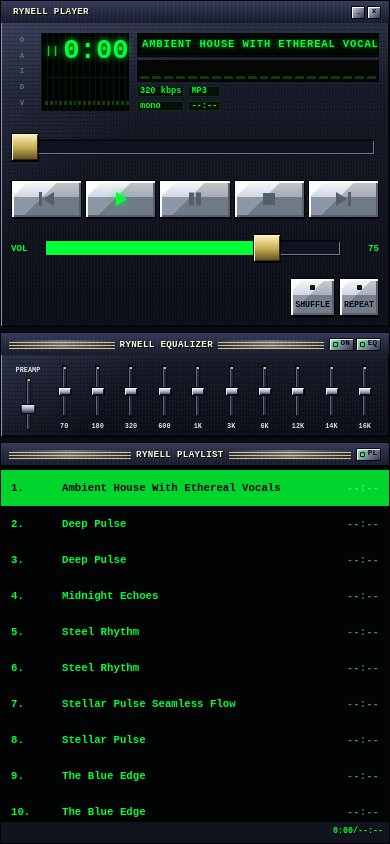
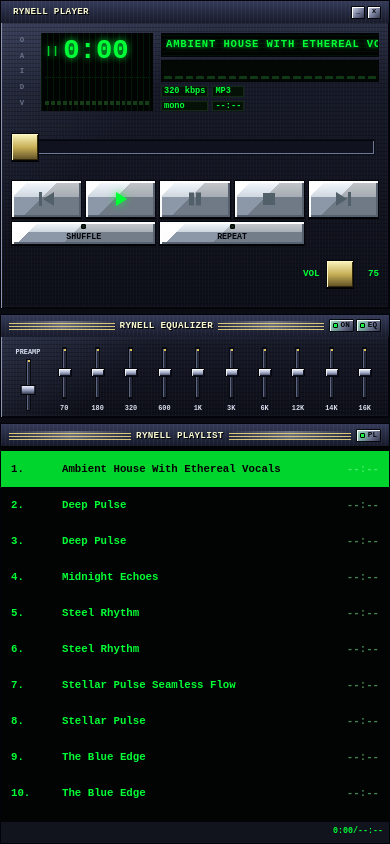
Before and after one commit to tompat1/musicplayer, a React (Vite) app: page / in a window 390 px wide. Built offline with nearby package versions, Linux system fonts and the light colour scheme.

Commit message:
feat: add shuffle and repeat buttons to WinampMiniPlayer and adjust layout styles

```diff
--- a/src/components/AudioPlayer.jsx
+++ b/src/components/AudioPlayer.jsx
@@ -575,17 +575,14 @@ function WinampMiniPlayer({
             <button type="button" onClick={onNext} title="Next track">
               <WinampTransportIcon type="next" />
             </button>
+            <WinampLedButton active={shuffle} onClick={onToggleShuffle}>SHUFFLE</WinampLedButton>
+            <WinampLedButton active={repeat} onClick={onToggleRepeat}>REPEAT</WinampLedButton>
           </div>
 
           <div className="winamp-volume">
             <span>VOL</span>
             <Slider label="Miniplayer volume" value={volume} onChange={onVolumeChange} />
             <strong>{Math.round(volume * 100)}</strong>
-          </div>
-
-          <div className="winamp-mode-buttons">
-            <WinampLedButton active={shuffle} onClick={onToggleShuffle}>SHUFFLE</WinampLedButton>
-            <WinampLedButton active={repeat} onClick={onToggleRepeat}>REPEAT</WinampLedButton>
           </div>
         </div>
       </section>
--- a/src/styles.css
+++ b/src/styles.css
@@ -1866,7 +1866,7 @@ h1 {
 
 .winamp-player-body {
   display: grid;
-  grid-template-columns: 18px 72px minmax(0, 1fr);
+  grid-template-columns: 18px 92px minmax(0, 1fr);
   gap: 7px;
   padding: 8px 8px 3px;
 }
@@ -2018,21 +2018,20 @@ h1 {
 
 .winamp-bottom-row {
   display: grid;
-  grid-template-columns: minmax(0, 1fr) 76px;
-  gap: 6px 8px;
+  grid-template-columns: minmax(0, 1fr);
+  gap: 5px;
   align-items: center;
   padding: 2px 8px 8px;
 }
 
 .winamp-controls {
   display: grid;
-  grid-template-columns: repeat(5, 1fr);
+  grid-template-columns: repeat(5, 28px) repeat(2, minmax(55px, 1fr));
   gap: 3px;
   padding: 0;
 }
 
-.winamp-controls button,
-.winamp-mode-buttons button {
+.winamp-controls button {
   min-height: 20px;
   padding: 2px 4px;
   cursor: pointer;
@@ -2053,8 +2052,7 @@ h1 {
   text-shadow: none;
 }
 
-.winamp-controls button:hover,
-.winamp-mode-buttons button:hover {
+.winamp-controls button:hover {
   color: var(--skin-button-ink);
   filter: brightness(1.08);
 }
@@ -2071,8 +2069,7 @@ h1 {
   filter: drop-shadow(0 0 4px rgba(0, 255, 54, 0.82));
 }
 
-.winamp-controls button:active,
-.winamp-mode-buttons button:active {
+.winamp-controls button:active {
   background:
     linear-gradient(135deg, #2b3048 0 20%, #707995 48%, #d8ddea 100%);
 }
@@ -2158,6 +2155,8 @@ h1 {
 }
 
 .winamp-volume {
+  justify-self: end;
+  width: 76px;
   display: grid;
   grid-template-columns: 1fr;
   gap: 2px;
@@ -2185,22 +2184,18 @@ h1 {
   box-shadow: none;
 }
 
-.winamp-mode-buttons {
-  grid-column: 1 / -1;
-  display: flex;
-  justify-content: flex-end;
+.winamp-controls .winamp-led-button {
+  min-height: 17px;
+  justify-content: start;
   gap: 4px;
-}
-
-.winamp-mode-buttons button {
-  min-height: 17px;
+  padding-inline: 5px;
   color: var(--skin-button-ink);
   background:
     linear-gradient(135deg, rgba(255, 255, 255, 0.98) 0 16%, transparent 16% 44%, rgba(0, 0, 0, 0.18) 44% 100%),
     linear-gradient(var(--skin-button-top), var(--skin-button-mid) 44%, var(--skin-button-bottom) 45% 100%);
 }
 
-.winamp-mode-buttons button[data-active="true"] {
+.winamp-controls .winamp-led-button[data-active="true"] {
   color: #05070c;
   text-shadow: none;
 }
@@ -2456,7 +2451,7 @@ h1 {
   }
 
   .winamp-player-body {
-    grid-template-columns: 22px 88px minmax(0, 1fr);
+    grid-template-columns: 22px minmax(112px, 0.44fr) minmax(0, 1fr);
     gap: 8px;
     padding: 10px 10px 5px;
   }
@@ -2509,8 +2504,12 @@ h1 {
     grid-template-columns: repeat(5, 1fr);
   }
 
-  .winamp-controls button,
-  .winamp-mode-buttons button {
+  .winamp-controls .winamp-led-button {
+    grid-column: span 2;
+    justify-content: center;
+  }
+
+  .winamp-controls button {
     min-height: 38px;
   }
 
```
